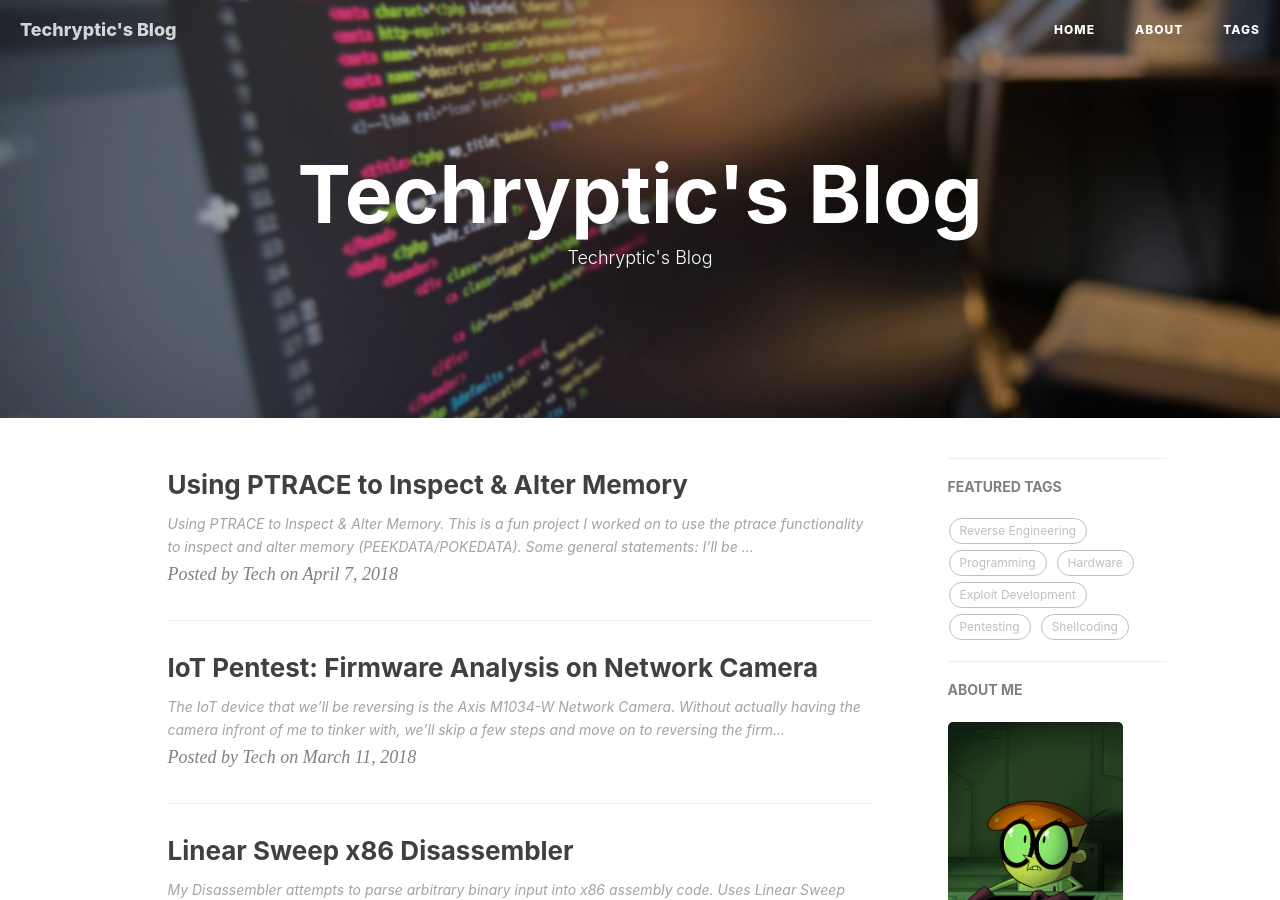
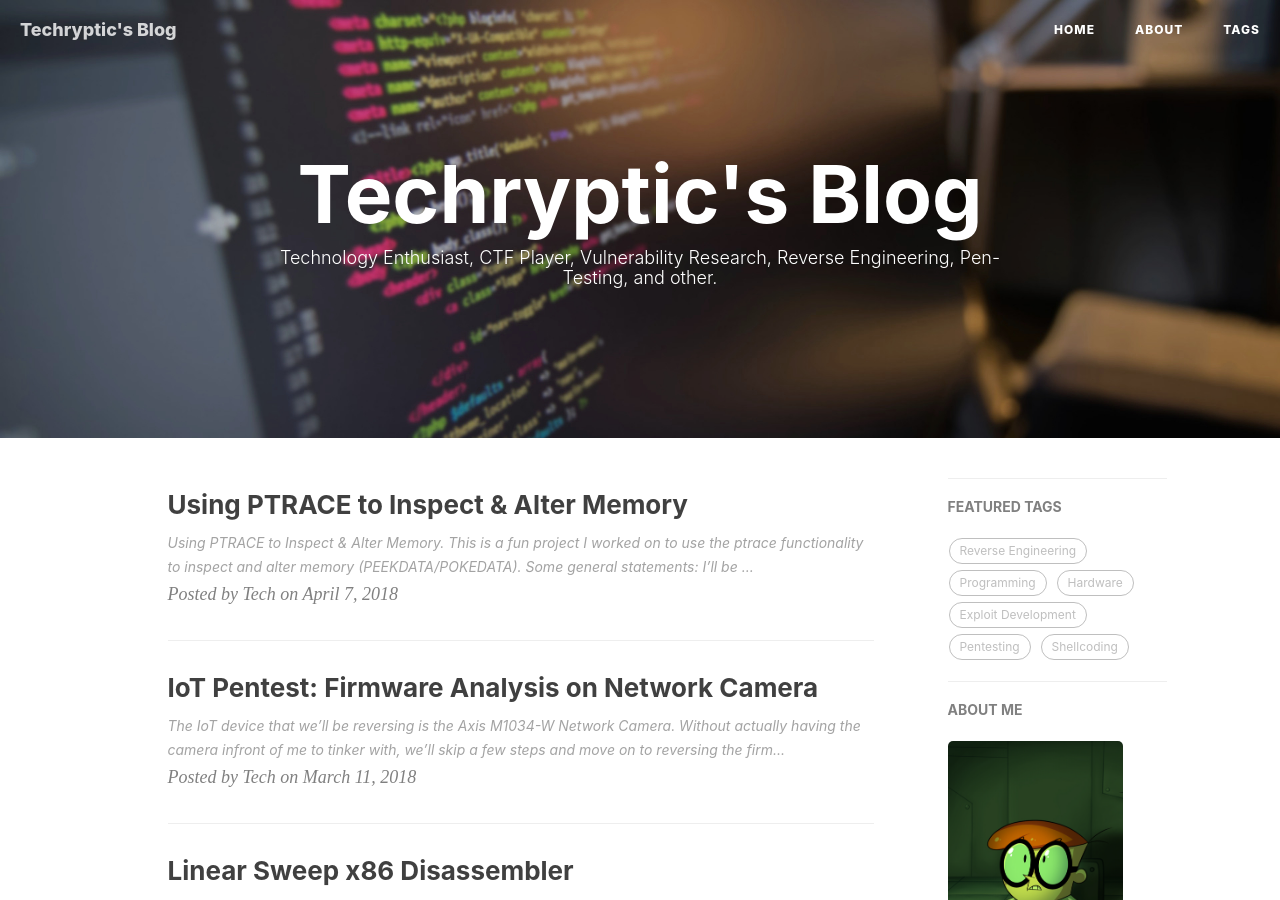
Before and after one commit to Techryptic/Techryptic.github.io, a Jekyll site: the page built from index.html, in a window 1280 px wide and 900 px high. Built offline with Jekyll 4.4.1, drawn with Linux system fonts in a browser that asks for light colours; nearby versions of some CDN libraries; the list of posts is cut into pages by our own code; comment, search, counter and statistics services are not loaded.

Commit message:
Update index.html

```diff
--- a/index.html
+++ b/index.html
@@ -1,6 +1,6 @@
 ---
 layout: page
-description: "Techryptic's Blog"
+description: "Technology Enthusiast, CTF Player, Vulnerability Research, Reverse Engineering, Pen-Testing, and other."
 ---
 
 {% for post in paginator.posts %}
```
